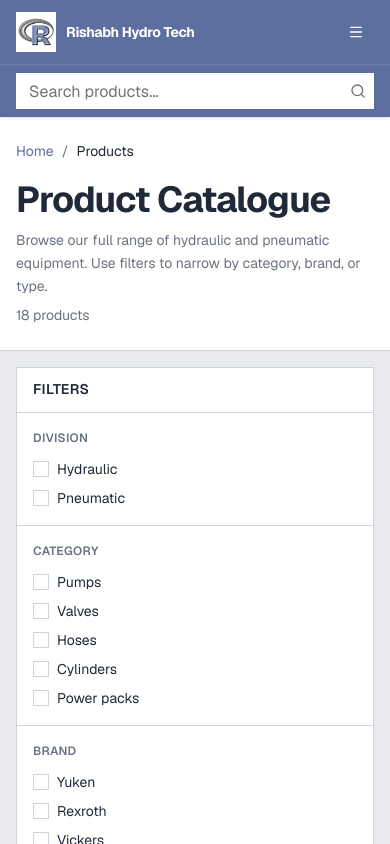
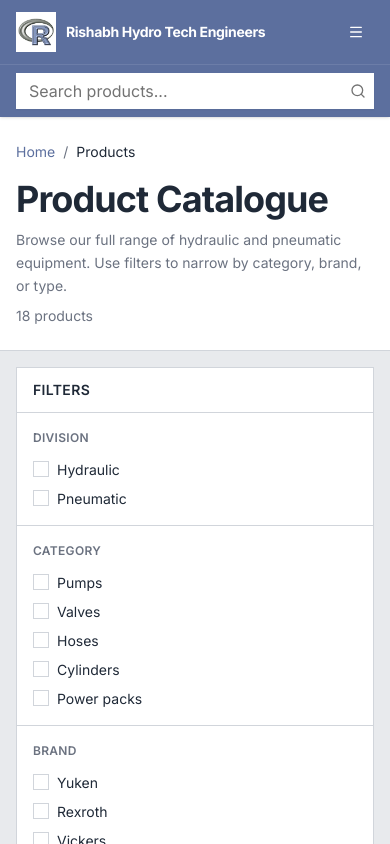
Before and after one commit to amvn-rwt/rishabhhydrotech.com, a Next.js app: page /products in a window 390 px wide. Shown: the top 844 px of the page. Built offline with nearby package versions, Linux system fonts and the light colour scheme.

Commit message:
refactor: update site name and tagline in configuration; adjust layout and navigation components to reflect new branding; streamline navigation structure by removing unused elements

```diff
--- a/app/layout.tsx
+++ b/app/layout.tsx
@@ -1,15 +1,14 @@
 import type { Metadata } from "next";
-import { Inter, JetBrains_Mono, Geist } from "next/font/google";
+import { Inter, JetBrains_Mono } from "next/font/google";
 import "./globals.css";
 import { Footer } from "@/components/layout/Footer";
 import { Header } from "@/components/layout/Header";
 import { SkipToContent } from "@/components/layout/SkipToContent";
+import { siteConfig } from "@/lib/data/site";
 import { cn } from "@/lib/utils";
 
-const geist = Geist({ subsets: ["latin"], variable: "--font-sans" });
-
 const inter = Inter({
-  variable: "--font-inter",
+  variable: "--font-sans",
   subsets: ["latin"],
   weight: ["400", "500", "600", "700", "800"],
 });
@@ -22,11 +21,10 @@ const jetbrainsMono = JetBrains_Mono({
 
 export const metadata: Metadata = {
   title: {
-    default: "Rishabh Hydro Tech",
-    template: "%s | Rishabh Hydro Tech",
+    default: siteConfig.name,
+    template: `%s | ${siteConfig.name}`,
   },
-  description:
-    "Hydraulic & Pneumatic Solutions — Pumps, Valves, Hoses & More.",
+  description: siteConfig.tagline,
 };
 
 export default function RootLayout({
@@ -42,8 +40,7 @@ export default function RootLayout({
         "antialiased",
         inter.variable,
         jetbrainsMono.variable,
-        "font-sans",
-        geist.variable
+        "font-sans"
       )}
     >
       <body className="flex min-h-full flex-col bg-background font-sans text-foreground">
--- a/app/page.tsx
+++ b/app/page.tsx
@@ -1,7 +1,9 @@
+import { siteConfig } from "@/lib/data/site";
+
 export default function Home() {
   return (
     <div className="flex flex-1 items-center justify-center bg-background">
-      <h1 className="type-display text-brand">Rishabh Hydro Tech</h1>
+      <h1 className="type-display text-brand">{siteConfig.name}</h1>
     </div>
   );
 }
--- a/components/layout/DesktopNav.tsx
+++ b/components/layout/DesktopNav.tsx
@@ -13,7 +13,6 @@ import {
   DropdownMenuTrigger,
 } from "@/components/ui/dropdown-menu";
 import {
-  catalogueNav,
   ctaNav,
   isNavActive,
   primaryNav,
@@ -21,13 +20,7 @@ import {
 } from "@/lib/data/navigation";
 import { cn } from "@/lib/utils";
 
-function NavDropdown({
-  item,
-  triggerClassName,
-}: {
-  item: NavItem;
-  triggerClassName?: string;
-}) {
+function NavDropdown({ item }: { item: NavItem }) {
   const pathname = usePathname();
   const active =
     isNavActive(pathname, item.href) ||
@@ -38,8 +31,7 @@ function NavDropdown({
       <DropdownMenuTrigger
         className={cn(
           "inline-flex items-center gap-1 type-button text-white/90 transition-colors hover:text-white focus-visible:outline-none focus-visible:ring-2 focus-visible:ring-white/60",
-          active && "text-white",
-          triggerClassName
+          active && "text-white"
         )}
       >
         {item.label}
@@ -73,11 +65,6 @@ export function DesktopNav() {
       aria-label="Primary"
       className="hidden items-center gap-5 lg:flex xl:gap-6"
     >
-      <NavDropdown
-        item={catalogueNav}
-        triggerClassName="border border-white/25 bg-white/10 px-2.5 py-1.5 hover:bg-white/15"
-      />
-
       {primaryNav.map((item) =>
         item.children ? (
           <NavDropdown key={item.href} item={item} />
--- a/components/layout/Header.tsx
+++ b/components/layout/Header.tsx
@@ -29,10 +29,10 @@ export function Header() {
               />
             </span>
             <span className="min-w-0">
-              <span className="block truncate text-sm font-bold leading-tight tracking-tight sm:text-base">
+              <span className="block text-sm font-bold leading-tight tracking-tight sm:text-base">
                 {siteConfig.name}
               </span>
-              <span className="hidden truncate text-xs text-white/75 sm:block">
+              <span className="hidden text-xs text-white/75 sm:block">
                 {siteConfig.tagline}
               </span>
             </span>
--- a/components/layout/MobileNav.tsx
+++ b/components/layout/MobileNav.tsx
@@ -21,7 +21,6 @@ import {
   SheetTrigger,
 } from "@/components/ui/sheet";
 import {
-  catalogueNav,
   ctaNav,
   isNavActive,
   mobileCategoryLinks,
@@ -111,15 +110,6 @@ export function MobileNav() {
             ))}
           </nav>
 
-          <div className="flex flex-col gap-2">
-            <Button
-              render={<Link href={catalogueNav.href} onClick={close} />}
-              nativeButton={false}
-              variant="outline"
-              className="w-full justify-center"
-            >
-              {catalogueNav.label}
-            </Button>
           <Button
             render={<Link href={ctaNav.href} onClick={close} />}
             nativeButton={false}
@@ -127,7 +117,6 @@ export function MobileNav() {
           >
             {ctaNav.label}
           </Button>
-          </div>
 
           <div className="flex flex-col gap-2">
             <p className="type-overline text-muted-foreground">Categories</p>
--- a/lib/data/navigation.ts
+++ b/lib/data/navigation.ts
@@ -14,6 +14,7 @@ export const primaryNav: NavItem[] = [
     label: "Products",
     href: "/products",
     children: [
+      { label: "All Products", href: "/products" },
       { label: "Hydraulic Products", href: "/products/hydraulic" },
       { label: "Pneumatic Products", href: "/products/pneumatic" },
     ],
@@ -22,17 +23,6 @@ export const primaryNav: NavItem[] = [
   { label: "About", href: "/about" },
   { label: "Contact", href: "/contact" },
 ];
-
-/** Catalogue CTA dropdown in the header. */
-export const catalogueNav: NavItem = {
-  label: "Products Catalogue",
-  href: "/products",
-  children: [
-    { label: "All Products", href: "/products" },
-    { label: "Hydraulic Products", href: "/products/hydraulic" },
-    { label: "Pneumatic Products", href: "/products/pneumatic" },
-  ],
-};
 
 export const ctaNav: NavLink = {
   label: "Get Best Price",
--- a/lib/data/site.ts
+++ b/lib/data/site.ts
@@ -3,12 +3,12 @@
  * Phone / WhatsApp / email / address are empty until the client delivers them (see WEBSITE_TODO §A.2).
  */
 export const siteConfig = {
-  name: "Rishabh Hydro Tech",
+  name: "Rishabh Hydro Tech Engineers",
   shortName: "Rishabh",
-  tagline: "Hydraulic & Pneumatic Solutions",
+  tagline: "Hydraulic & Pneumatic Solutions — Pumps, Valves, Hoses & More",
   logo: {
     src: "/logo.png",
-    alt: "Rishabh Hydro Tech logo",
+    alt: "Rishabh Hydro Tech Engineers logo",
     width: 40,
     height: 40,
   },
```
Also changed, not shown: 2 other files (tests, documents, lock files or other folders). Lines whose indentation alone changed are shown as unchanged.
